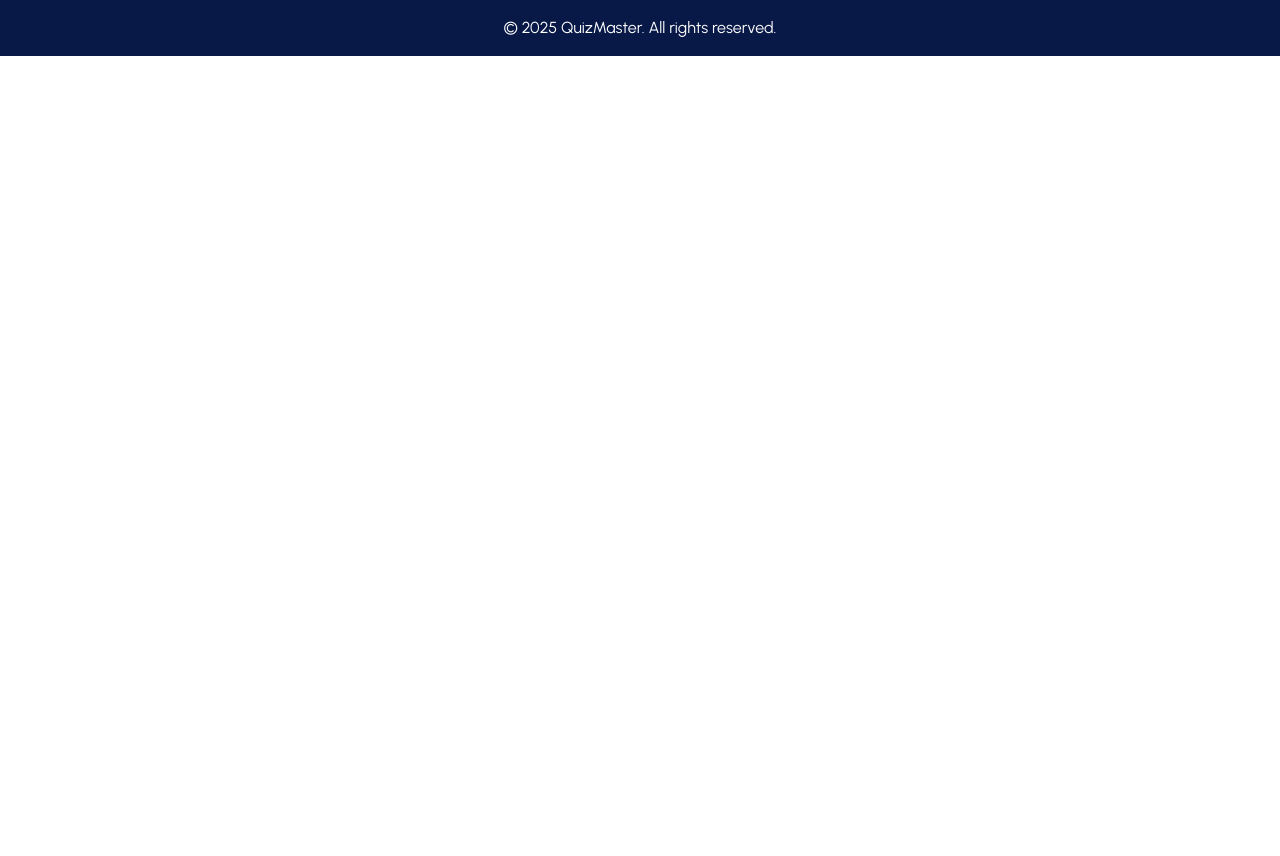
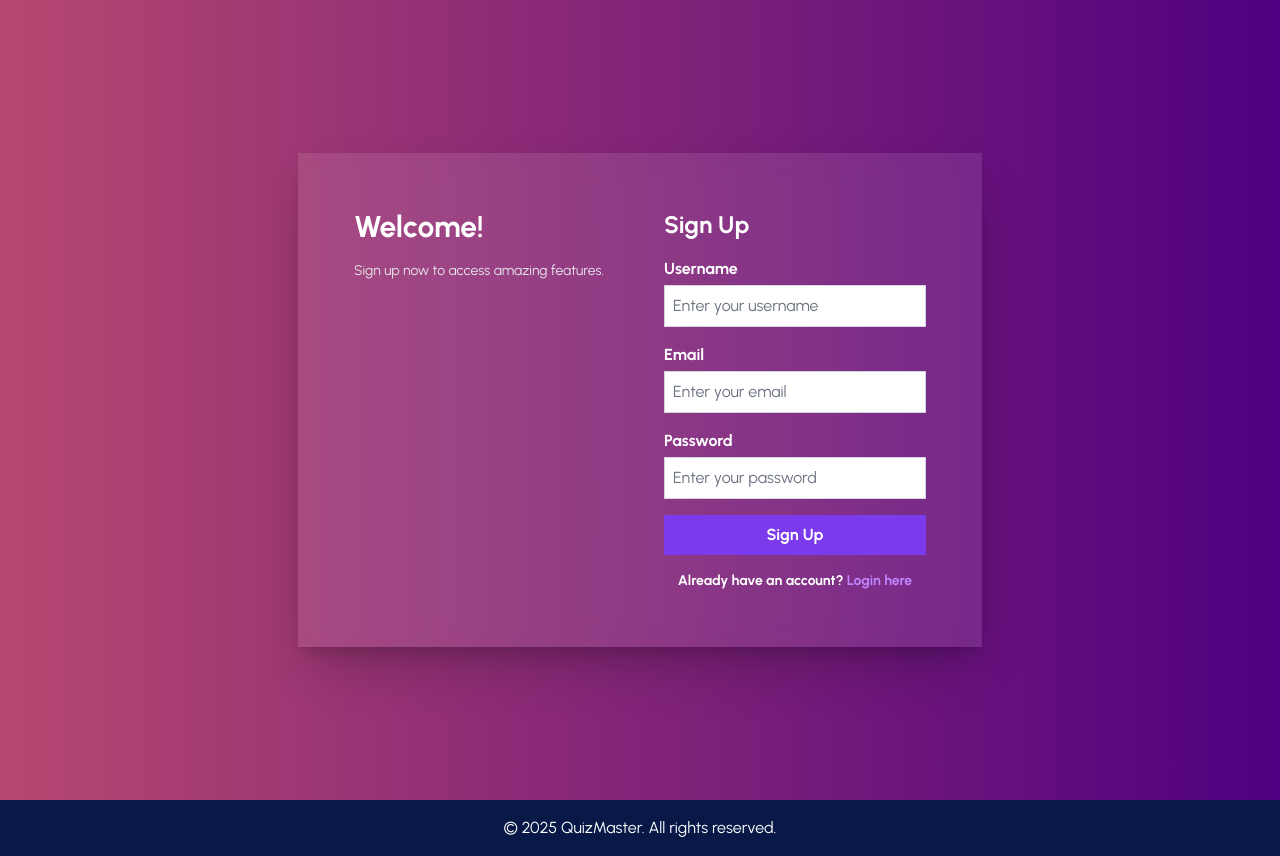
Before and after one commit to shaayar/Hiqqo-Quiz, a React (Vite) app: page /Signup in a window 1280 px wide. Before the commit the page ends 800 px from the top, so only its background shows below. Built offline with nearby package versions, Linux system fonts and the light colour scheme.

Commit message:
Adding Signup page

```diff
--- a/src/App.jsx
+++ b/src/App.jsx
@@ -2,6 +2,7 @@ import "./App.css";
 import "animate.css";
 import { BrowserRouter, Route, Routes } from "react-router-dom";
 import Landing from "./components/LandingPage/Landing";
+import Signup from "./components/Authentication/Signup";
 import JoinPage from "./pages/Join";
 import QuizPage from "./pages/QuizPage";
 import AdminPage from "./pages/QuizCreate";
@@ -11,6 +12,7 @@ function App() {
     <BrowserRouter>
       <Routes>
         <Route path="/" element={<Landing />} />
+        <Route path="/Signup" element={<Signup />} />
         <Route path="/join" element={<JoinPage />} />
         <Route path="/quizpage" element={<QuizPage />} />
         <Route path="/createQuiz" element={<AdminPage />} />
--- /dev/null
+++ b/src/components/Authentication/Signup.jsx
@@ -0,0 +1,137 @@
+import React, { useState } from "react";
+import { motion } from "framer-motion";
+
+function Signup() {
+  const [username, setUsername] = useState("");
+  const [email, setEmail] = useState("");
+  const [password, setPassword] = useState("");
+  const [error, setError] = useState("");
+
+  // Password validation regex (min 8 chars, 1 uppercase, 1 special character, 1 number)
+  const passwordRegex = /^(?=.*[A-Z])(?=.*\d)(?=.*[@$!%*?&])[A-Za-z\d@$!%*?&]{8,}$/;
+
+  const handleSubmit = async (e) => {
+    e.preventDefault();
+
+    if (!username || !email || !password) {
+      setError("Please fill out all fields.");
+      return;
+    }
+
+    if (!email.includes("@")) {
+      setError("Please enter a valid email address with '@'.");
+      return;
+    }
+
+    if (!passwordRegex.test(password)) {
+      setError(
+        "Password must be at least 8 characters long, include an uppercase letter, a number, and a special character."
+      );
+      return;
+    }
+
+    setError("");  // Clear error message if validation is successful
+
+    try {
+      const response = await fetch("http://localhost:3000/api/auth/signup", {
+        method: "POST",
+        headers: { "Content-Type": "application/json" },
+        body: JSON.stringify({ username, email, password }),
+      });
+
+      const data = await response.json();
+
+      if (response.ok) {
+        // Show success message
+        alert("Signup successful! Redirecting to login...");
+
+        // Redirect to login page
+        window.location.href = "/login";  // This will redirect to the login page
+      } else {
+        setError(data.message || "Signup failed. Please try again.");
+      }
+    } catch (error) {
+      console.error("Signup error:", error);
+      setError("Something went wrong. Please try again.");
+    }
+  };
+
+  return (
+    <div className="relative flex items-center justify-center min-h-screen bg-gradient-to-r from-[#B64870] to-[#4E0080] bg-cover bg-center">
+      <motion.div
+        initial={{ opacity: 0, y: 50 }}
+        animate={{ opacity: 1, y: 0 }}
+        transition={{ duration: 0.8, ease: "easeOut" }}
+        className="relative backdrop-blur-md bg-white/10 rounded-lg shadow-2xl"
+      >
+        <div className="shadow-lg rounded-md p-8 flex flex-col md:flex-row w-full max-w-4xl mx-4 md:mx-0">
+          <motion.div
+            initial={{ opacity: 0, x: -50 }}
+            animate={{ opacity: 1, x: 0 }}
+            transition={{ delay: 0.3, duration: 0.6, ease: "easeOut" }}
+            className="md:w-1/2 text-center md:text-left p-6 text-white"
+          >
+            <h1 className="text-3xl mb-4 font-bold">Welcome!</h1>
+            <p className="text-sm text-gray-200">
+              Sign up now to access amazing features.
+            </p>
+          </motion.div>
+
+          <motion.div
+            initial={{ opacity: 0, x: 50 }}
+            animate={{ opacity: 1, x: 0 }}
+            transition={{ delay: 0.6, duration: 0.6, ease: "easeOut" }}
+            className="md:w-1/2 p-6"
+          >
+            <h2 className="text-2xl mb-4 text-white font-bold">Sign Up</h2>
+
+            <motion.label className="block text-white font-bold mb-1">Username</motion.label>
+            <motion.input
+              type="text"
+              className="w-full p-2 border border-gray-300 rounded-lg text-black placeholder-gray-500 focus:ring-2 focus:ring-blue-400 mb-4"
+              placeholder="Enter your username"
+              value={username}
+              onChange={(e) => setUsername(e.target.value)}
+            />
+
+            <motion.label className="block text-white font-bold mb-1">Email</motion.label>
+            <motion.input
+              type="email"
+              className="w-full p-2 border border-gray-300 rounded-lg text-black placeholder-gray-500 focus:ring-2 focus:ring-blue-400 mb-4"
+              placeholder="Enter your email"
+              value={email}
+              onChange={(e) => setEmail(e.target.value)}
+            />
+
+            <motion.label className="block text-white font-bold mb-1">Password</motion.label>
+            <motion.input
+              type="password"
+              className="w-full p-2 border border-gray-300 rounded-lg text-black placeholder-gray-500 focus:ring-2 focus:ring-blue-400 mb-4"
+              placeholder="Enter your password"
+              value={password}
+              onChange={(e) => setPassword(e.target.value)}
+            />
+
+            {error && <div className="mb-4 p-2 bg-red-100 border border-red-400 text-red-700 rounded">{error}</div>}
+
+            <motion.button
+              className="w-full bg-purple-600 text-white p-2 rounded-lg hover:bg-purple-700 transition font-bold"
+              onClick={handleSubmit}
+            >
+              Sign Up
+            </motion.button>
+
+            <motion.p className="text-sm text-white mt-4 text-center font-bold">
+              Already have an account?{" "}
+              <a href="./Login" className="text-purple-400 font-bold hover:text-purple-300">
+                Login here
+              </a>
+            </motion.p>
+          </motion.div>
+        </div>
+      </motion.div>
+    </div>
+  );
+}
+
+export default Signup;
--- a/src/components/LandingPage/Landing.jsx
+++ b/src/components/LandingPage/Landing.jsx
@@ -5,7 +5,6 @@ import Landing7 from "./section/Landing7";
 import TestimonialsPage from "./section/TestimonialsPage";
 import Landing5 from "./section/Landing5.jsx";
 import Landing6 from "./section/Landing6";
-
 import Navbar from "../Common/Navbar.jsx";
 function Landing() {
   return (
@@ -15,7 +14,6 @@ function Landing() {
       <Landing2 />
       {/* <Landing5 /> */}
       <Landing6 />
-
       <TestimonialsPage />
       <Landing7 />
     </>
```
